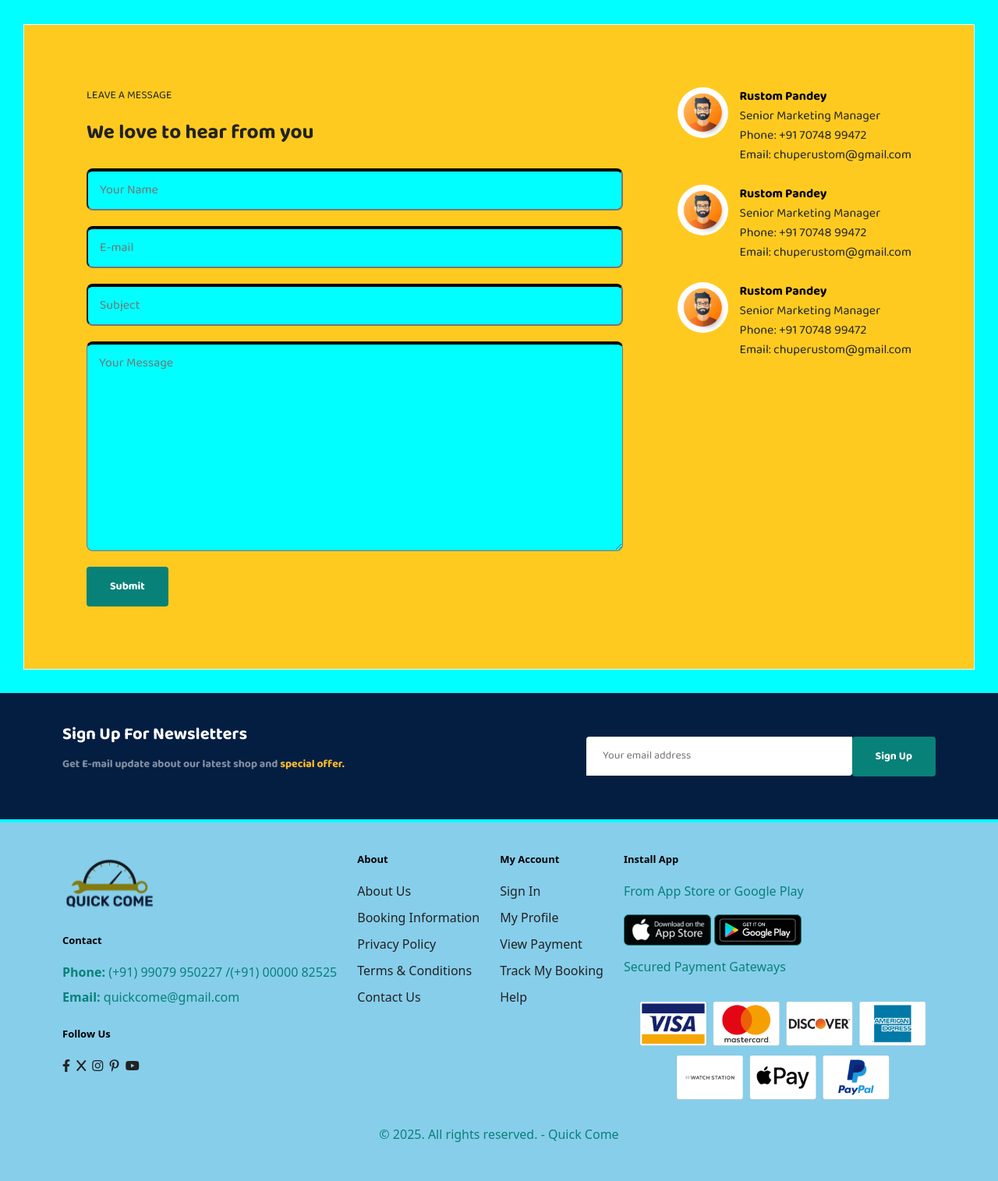
After one commit to sps-projects11/quick-come, a Django app: page /contact/ in a window 1280 px wide. The commit adds this page. Shown: the part 895-2410 px from the top of the page at 78% size. Run offline with Django 5.2, Linux system fonts and the light colour scheme; some libraries are stand-ins or nearby versions.

Commit message:
Add About and Contact pages with corresponding views and templates

```diff
--- /dev/null
+++ b/qcome/templates/enduser/About/index.html
@@ -0,0 +1,6 @@
+{% extends "enduser/base.html" %}
+{% block title %}Quick Come Home{% endblock %}
+{%load static %}
+{% block content %}
+
+{% endblock %}
--- /dev/null
+++ b/qcome/templates/enduser/Contact/index.html
@@ -0,0 +1,304 @@
+{% extends "enduser/base.html" %}
+{% block title %}Quick Come Home{% endblock %}
+{%load static %}
+{% block content %}
+
+
+<section id="page-header" class="about-header">
+    <h2><span style="color: #0f00ff; font-size: 60px;">#Let's</span>_talk</h2>
+    <p><span style="color: white;background: #00000094;padding: 10px;border-radius: 10px;">Have questions or need assistance? We're here to help! Reach out to us anytime, and our team will be happy to assist you. Your satisfaction is our priority!" 😊</span></p>
+</section>
+<section id="contact-details" class="section-p1">
+    <div class="details">
+        <span>Get In Touch</span>
+        <h2>Visit one of our agency locations or contact us today</h2>
+        <h3>Head Office</h3>
+        <div>
+            <li><i class="fas fa-map"></i><p> 6HR+DQ4, Abcd Road, Xyz, West Bengal, 000000</p></li>
+            <li><i class="fas fa-envelope"></i><p> quickcome@gmail.com</p></li>
+            <li><i class="fas fa-phone"></i><p> (+91) 99079 00000 /(+91) 00000 82525</p></li>
+            <li><i class="fas fa-clock"></i><p> Monday to Saturday: 9.00am to 22pm</p></li>
+        </div>
+    </div>
+    <div class="map">
+        <iframe src="https://www.google.com/maps/embed?pb=!1m18!1m12!1m3!1d3722102.103758271!2d85.20953015557023!3d24.351183145366303!2m3!1f0!2f0!3f0!3m2!1i1024!2i768!4f13.1!3m3!1m2!1s0x39fa16ff1397e887%3A0x71543a3dc3e7a20a!2sWest%20Bengal!5e0!3m2!1sen!2sin!4v1730261867562!5m2!1sen!2sin" width="600" height="450" style="border:0;" allowfullscreen="" loading="lazy" referrerpolicy="no-referrer-when-downgrade"></iframe>
+    </div>
+</section>
+<section id="form-details">
+    <form action="">
+        <span>LEAVE A MESSAGE</span>
+        <h2>We love to hear from you</h2>
+        <input type="text" placeholder="Your Name">
+        <input type="text" placeholder="E-mail">
+        <input type="text" placeholder="Subject">
+        <textarea name="" id="" cols="30" rows="10" placeholder="Your Message"></textarea>
+        <button class="normal">Submit</button>
+    </form>
+    <div class="people">
+        <div>
+            <img src="\static\all-Pictures\banners\contact-avater.avif" alt="">
+            <p><span>Rustom Pandey </span> Senior Marketing Manager<br>Phone: +91 70748 99472 <br>Email: chuperustom@gmail.com </p>
+        </div>
+        <div>
+            <img src="\static\all-Pictures\banners\contact-avater.avif" alt="">
+            <p><span>Rustom Pandey </span> Senior Marketing Manager<br>Phone: +91 70748 99472 <br>Email: chuperustom@gmail.com </p>
+        </div>
+        <div>
+            <img src="\static\all-Pictures\banners\contact-avater.avif" alt="">
+            <p><span>Rustom Pandey </span> Senior Marketing Manager<br>Phone: +91 70748 99472 <br>Email: chuperustom@gmail.com </p>
+        </div>
+    </div>
+</section>
+
+<section id="newsletter" class="section-p1 section-m1">
+    <div class="newsnext">
+        <h4>Sign Up For Newsletters</h4>
+        <p>Get E-mail update about our latest shop and <span>special offer.</span></p>
+    </div>
+    <div class="form">
+        <input type="text" placeholder="Your email address">
+        <button class="normal">Sign Up</button>
+    </div>
+</section>
+
+<style>
+
+    /* contact page */
+
+    #page-header{
+    background-image: url("/static/all-Pictures/banners/conatact.jpg");
+    width: 100%;
+    height: 40vh;
+    background-size: contain;
+    display: flex;
+    justify-content: center;
+    text-align: center;
+    flex-direction: column;
+    position: relative;
+}
+
+#contact-details{
+    display: flex;
+    align-items: center;
+    justify-content: space-between;
+}
+#contact-details .details{
+    border-bottom: 4px solid #0f00ff;
+    width: 40%;
+    padding: 40px;
+    border-radius: 12px;
+}
+#contact-details .details span,
+#form-details form span{
+    font-size: 14px;
+
+}
+#contact-details .details h2,
+#form-details form h2{
+    font-size: 26px;
+    line-height: 35px;
+    padding: 20px 0;
+}
+#contact-details .details h3{
+    font-size: 16px;
+    padding-bottom: 15px;
+}
+#contact-details .details li{
+    list-style: none;
+    display: flex;
+    padding: 10px 0;
+}
+#contact-details .details li i{
+    font-size: 14px;
+    padding-right: 22px;
+
+}
+#contact-details .details li p{
+    margin: 0;
+    font-size: 14px;
+}
+
+#contact-details .map{
+    border: 4px solid #ffca20;
+    width: 45%;
+    height: 400px;
+    padding: 4px;
+    border-radius: 12px;
+}
+#contact-details .map iframe{
+    width: 100%;
+    height: 100%;
+    border-radius: 12px;
+
+}
+#form-details{
+    background-color: #ffca20;
+    display: flex;
+    justify-content: space-between;
+    margin: 30px;
+    padding: 80px;
+    border: 1px solid #fff;
+}
+
+#form-details form{
+    width: 65%;
+    display: flex;
+    flex-direction: column;
+    align-items: flex-start;
+}
+#form-details form input,
+#form-details form textarea{
+    border-top: 4px solid #000000;
+    border-radius: 8px;
+    background: #00ffff;
+    width: 100%;
+    padding: 12px 15px;
+    outline: none;
+    margin-bottom: 20px;
+}
+#form-details form button{
+    background-color: #088178;
+    color: #fff;
+}
+#form-details .people div{
+    padding-bottom: 25px;
+    display: flex;
+    align-items: flex-start;
+}
+#form-details .people div img{
+    width: 65px;
+    height: 65px;
+    object-fit: cover;
+    margin-right: 15px;
+    border-radius: 50%;
+}
+#form-details .people div p{
+    margin: 0;
+    font-style: 13px;
+    line-height: 25px;
+}
+#form-details .people div p span{
+    display: block;
+    font-size: 16px;
+    font-weight: 600;
+    color: #000;
+}
+
+
+
+@media (max-width:799px){
+
+    /* contact page  */
+    #contact-details .details {
+        width: 43%;
+        padding: 25px;
+    }
+    #contact-details .map {
+        width: 50%;
+        height: 400px;
+    }
+    #form-details {
+        padding: 40px;
+    }
+    #form-details form {
+        width: 45%;
+    }
+
+    #newsletter .form {
+        width: 70%;
+    }
+
+}
+
+@media (max-width: 477px){
+        /* contact page  */
+        #contact-details {
+        display: flex;
+        flex-direction: column;
+        align-items: center;
+        justify-content: space-between;
+    }
+    #contact-details .details {
+        width: 100%;
+        margin-bottom: 30px;
+    }
+    #contact-details .map{
+        width: 100%;
+    }
+    #form-details{
+        margin: 10px;
+        padding: 30px 10px;
+        flex-wrap: wrap;
+    }
+    #form-details form{
+        width: 100%;
+        margin-bottom: 30px;
+    }
+
+    #newsletter{
+        padding: 40px 20px;
+    }
+    #newsletter .form{
+        width: 100%;
+    }
+}
+
+
+
+
+
+#newsletter{
+    display: flex;
+    justify-content: space-between;
+    flex-wrap: wrap;
+    align-items: center;
+    /* background-image: url("images/banner/"); */
+    background-repeat: no-repeat;
+    background-position: 20% 30%;
+    background-color: #041e42;
+}
+
+#newsletter h4{
+    font-size: 22px;
+    font-weight: 700;
+    color: #fff;
+}
+
+#newsletter p{
+    font-size: 14px;
+    font-weight: 600;
+    color: #818ea0;
+}
+
+#newsletter p span{
+    color: #ffbd27;
+}
+
+#newsletter .form{
+    display: flex;
+    width: 40%;
+}
+
+#newsletter input{
+    height: 3.125rem;
+    padding: 0 1.25rem;
+    font-size: 14px;
+    width: 100%;
+    border: 1px solid transparent;
+    border-radius: 4px;
+    outline: none;
+    border-top-right-radius: 0;
+    border-bottom-left-radius: 0;
+}
+
+#newsletter button{
+    background-color: #088178;
+    color: #fff;
+    white-space: nowrap;
+}
+
+
+
+</style>
+
+{% endblock %}
--- a/qcome/templates/enduser/base.html
+++ b/qcome/templates/enduser/base.html
@@ -94,7 +94,7 @@
 <!-- Footer Start -->
 <footer class="section-p1">
     <div class="col">
-        <img class="logo" src="static\all-Pictures\logo.jpg" alt="logo">
+        <img class="logo" src="\static\all-Pictures\logo.jpg" alt="logo">
         <h4>Contact</h4>
         <p><strong>Phone:</strong> (+91) 99079 950227 /(+91) 00000 82525</p>
         <p><strong>Email:</strong> quickcome@gmail.com</p>
@@ -131,11 +131,11 @@
         <h4>Install App</h4>
         <p>From App Store or Google Play</p>
         <div class="rowfooter">
-            <img src="static/all-Pictures/apps/app-store-logo.png" alt="" height="40">
-            <img src="static/all-Pictures/apps/play-store-logo-nisi-filters-australia-11.png" alt="" height="40">
+            <img src="/static/all-Pictures/apps/app-store-logo.png" alt="" height="40">
+            <img src="/static/all-Pictures/apps/play-store-logo-nisi-filters-australia-11.png" alt="" height="40">
         </div>
         <p>Secured Payment Gateways</p>
-        <img class="pay" src="static/all-Pictures/apps/Mobile_Card_View@2x.png" alt="">
+        <img class="pay" src="/static/all-Pictures/apps/Mobile_Card_View@2x.png" alt="">
     </div>
 
     <div class="copyright">
--- a/qcome/urls.py
+++ b/qcome/urls.py
@@ -85,4 +85,14 @@ urlpatterns = [
     #Garage workers
     path('garage/workers/', views.GarageWorkerListView.as_view(), name='garage_workers_list'),
     path("api/check-worker/", views.CheckWorkerStatus.as_view(), name="check_worker_status"),
+
+
+    #Contact
+    path('contact/',views.ContactView.as_view(), name='contact'),
+
+    #About
+    path('about/',views.AboutView.as_view(), name='about'),
+
+
+
 ]
--- a/qcome/views/__init__.py
+++ b/qcome/views/__init__.py
@@ -13,3 +13,5 @@ from .workers_view import *
 from .firebase_view import *
 from .service_view import *
 from .manage_payment_view import *
+from .contact_view import *
+from .about_view import *
--- /dev/null
+++ b/qcome/views/contact_view.py
@@ -0,0 +1,6 @@
+from django.views import View
+from django.shortcuts import render, redirect
+
+class ContactView(View):
+    def get(self,request):
+        return render(request, 'enduser/Contact/index.html')
```
Also changed, not shown: qcome/views/about_view.py (added, +7 -0 lines), static/all-Pictures/banners/conatact.jpg (added), static/all-Pictures/banners/contact-avater.avif (added).
